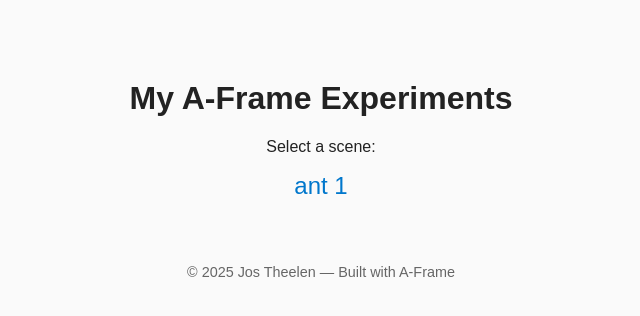
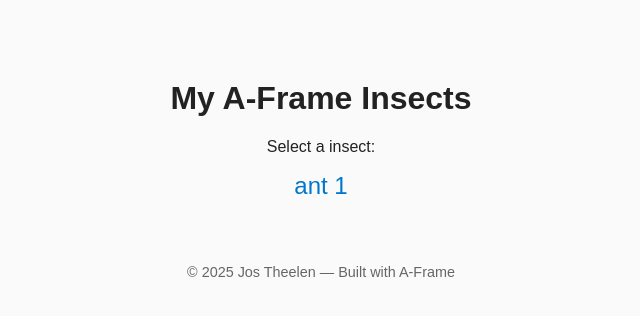
Before and after one commit to jta1954/insects, a plain HTML site: page index.html in a window 1280 px wide. Shown: the whole page, without its empty margins (319-959 px from the left). Drawn offline with Linux system fonts and the light colour scheme.

Commit message:
Update index.html

```diff
--- a/index.html
+++ b/index.html
@@ -2,7 +2,7 @@
 <html lang="en">
   <head>
     <meta charset="utf-8">
-    <title>My VR Scenes</title>
+    <title>My VR Insects</title>
     <meta name="viewport" content="width=device-width, initial-scale=1">
     <style>
       body {
@@ -25,8 +25,8 @@
     </style>
   </head>
   <body>
-    <h1>My A-Frame Experiments</h1>
-    <p>Select a scene:</p>
+    <h1>My A-Frame Insects</h1>
+    <p>Select a insect:</p>
 
     <!-- Each link points to an A-Frame HTML file inside /scenes -->
     <a href="insects/ants.html">ant 1</a>
```
